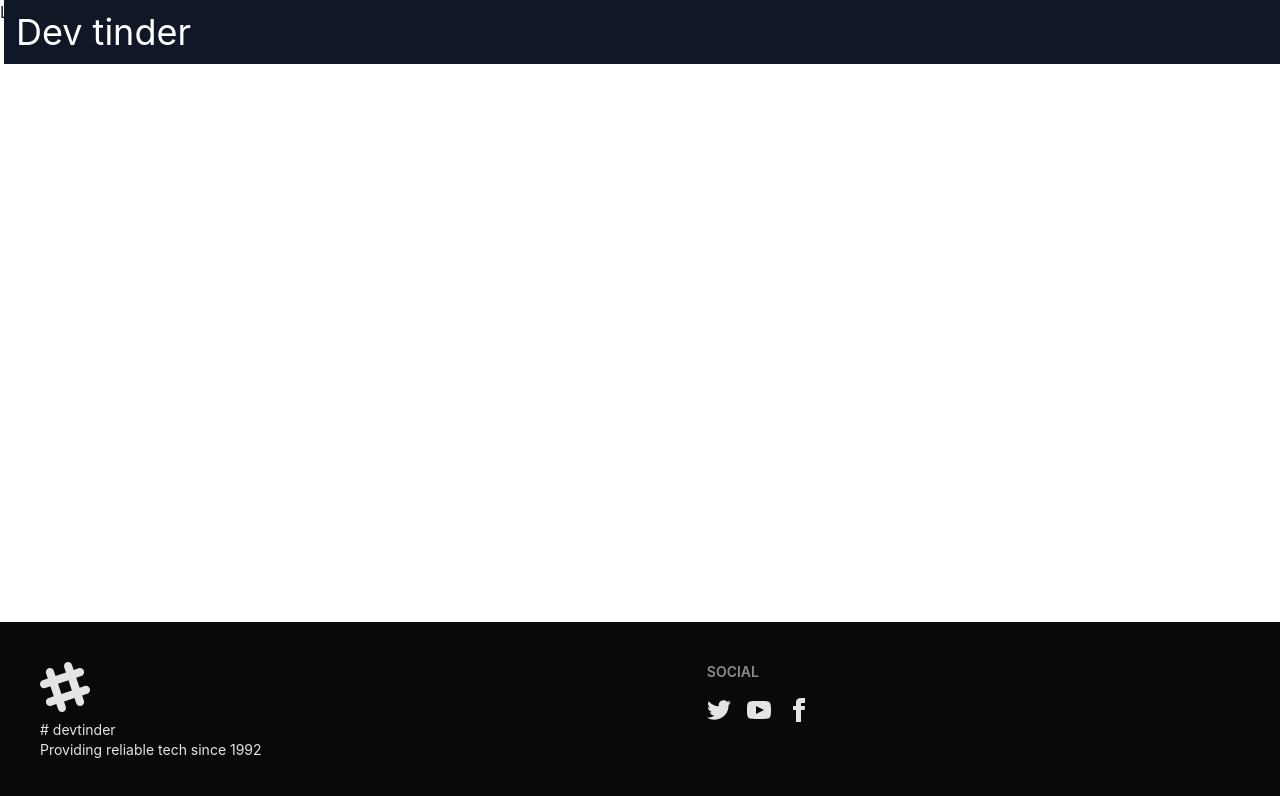
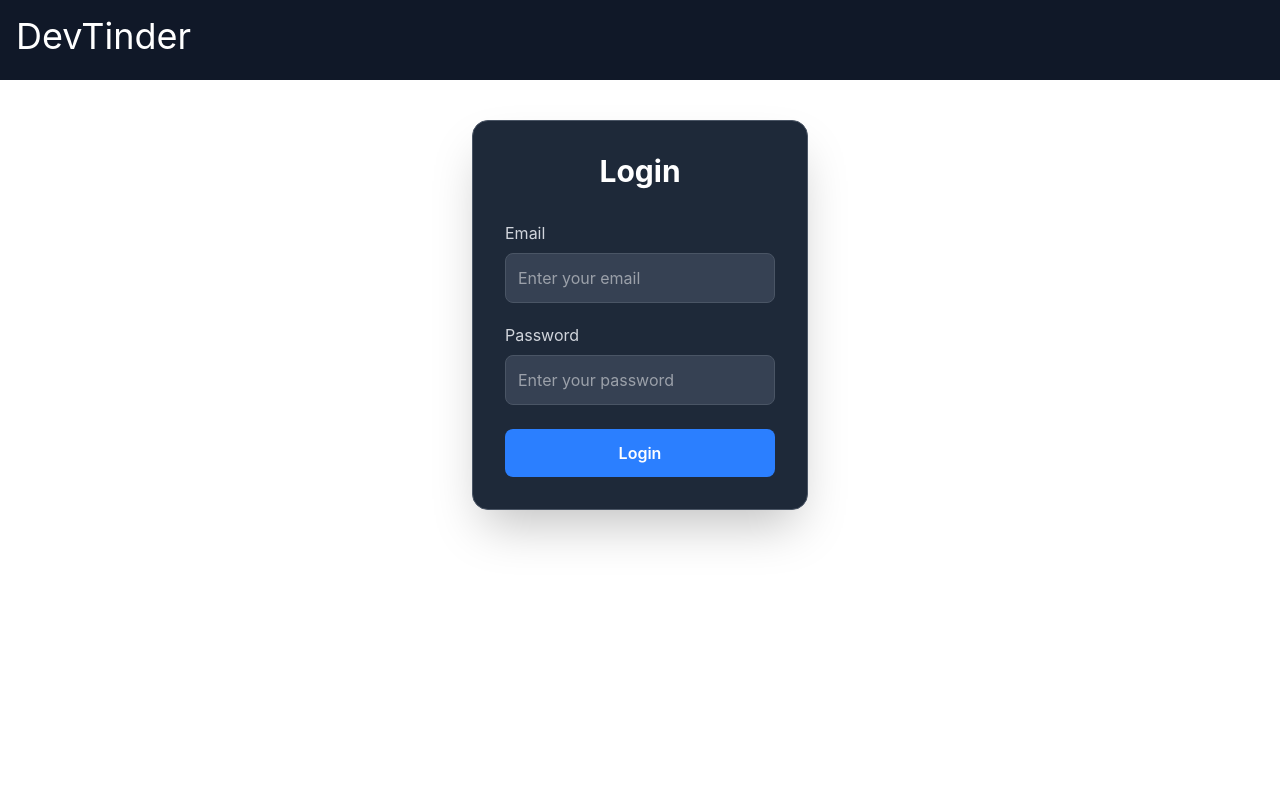
Before and after one commit to jagadeesh1146/frontend-devtinder, a React (Vite) app: page /login in a window 1280 px wide. Shown: the top 796 px of the page. Built offline with nearby package versions, Linux system fonts and the light colour scheme.

Commit message:
login flow by calling api

```diff
--- a/package.json
+++ b/package.json
@@ -11,6 +11,7 @@
   },
   "dependencies": {
     "@tailwindcss/vite": "^4.3.3",
+    "axios": "^1.20.0",
     "react": "^19.2.8",
     "react-dom": "^19.2.8",
     "react-router-dom": "^7.18.3",
--- a/src/Body.jsx
+++ b/src/Body.jsx
@@ -8,9 +8,6 @@ const Body = () => {
     <div>
          <Header/>
         <Outlet/>
-        <Footer/>
-
-
     </div>
 
   )
--- a/src/auth/Login.jsx
+++ b/src/auth/Login.jsx
@@ -1,7 +1,70 @@
 import React from "react";
+import {useState} from 'react';
+import axios from "axios";
 
 const Login = () => {
-  return <div>Login</div>;
+    const [emailId , setEmailId]=useState("")
+    const [password , setPassword] = useState("")
+
+   const handleLogin = async () => {
+
+
+  try {
+    const res = await axios.post("http://localhost:3000/login", {
+      email:emailId,
+      password:password,
+    },{withCredentials : true});
+
+    console.log(res);
+  } catch (err) {
+    console.error(err);
+  }
+};
+
+  return (
+    <div className="flex justify-center mt-10">
+      <div className="w-84 border border-gray-600 shadow-2xl rounded-2xl bg-gray-800 p-8">
+
+        <h2 className="text-3xl font-bold text-white text-center mb-8">
+          Login
+        </h2>
+
+        <div className="mb-5">
+          <label className="block text-gray-300 mb-2">
+            Email
+          </label>
+
+          <input
+            type="email"
+            placeholder="Enter your email"
+            value={emailId}
+            onChange={(e)=>setEmailId(e.target.value)}
+            className="w-full p-3 rounded-lg bg-gray-700 text-white border border-gray-600 focus:outline-none focus:ring-2 focus:ring-blue-500"
+          />
+        </div>
+
+        <div className="mb-6">
+          <label className="block text-gray-300 mb-2">
+            Password
+          </label>
+
+          <input
+            type="password"
+            placeholder="Enter your password"
+            value={password}
+            onChange={(e)=>setPassword(e.target.value)}
+            className="w-full p-3 rounded-lg bg-gray-700 text-white border border-gray-600 focus:outline-none focus:ring-2 focus:ring-blue-500"
+          />
+        </div>
+
+        <button className="w-full bg-blue-500 cursor-pointer hover:bg-blue-700 text-white font-semibold py-3 rounded-lg transition duration-200"
+          onClick={handleLogin}>
+          Login
+        </button>
+
+      </div>
+    </div>
+  );
 };
 
 export default Login;
--- a/src/components/Footer.jsx
+++ b/src/components/Footer.jsx
@@ -3,7 +3,7 @@ import React from "react";
 const Footer = () => {
   return (
     <div>
-        <footer className="footer sm:footer-horizontal bg-neutral text-neutral-content p-10 fixed bottom-0">
+        <footer className="footer sm:footer-horizontal bg-neutral text-neutral-content p-10 bottom-0">
   <aside>
     <svg
       width="50"
--- a/src/components/Header.jsx
+++ b/src/components/Header.jsx
@@ -1,13 +1,9 @@
-import React from "react";
-
 const Header = () => {
-  return(
-    <div className="h-16 w-full mx-1 bg-gray-900 fixed text-white">
-        <h1 className="text-4xl p-3">Dev tinder</h1>
-
-
+  return (
+    <div className="h-20 w-full bg-gray-900 text-white">
+      <h1 className="text-4xl p-4">DevTinder</h1>
     </div>
-  )
+  );
 };
 
 export default Header;
```
Also changed, not shown: 1 other file (tests, documents, lock files or other folders).
